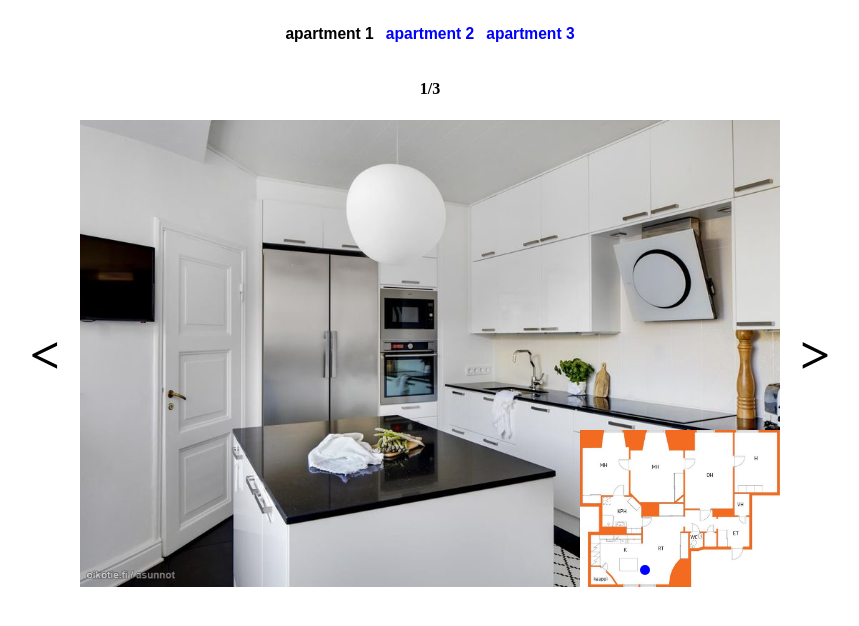
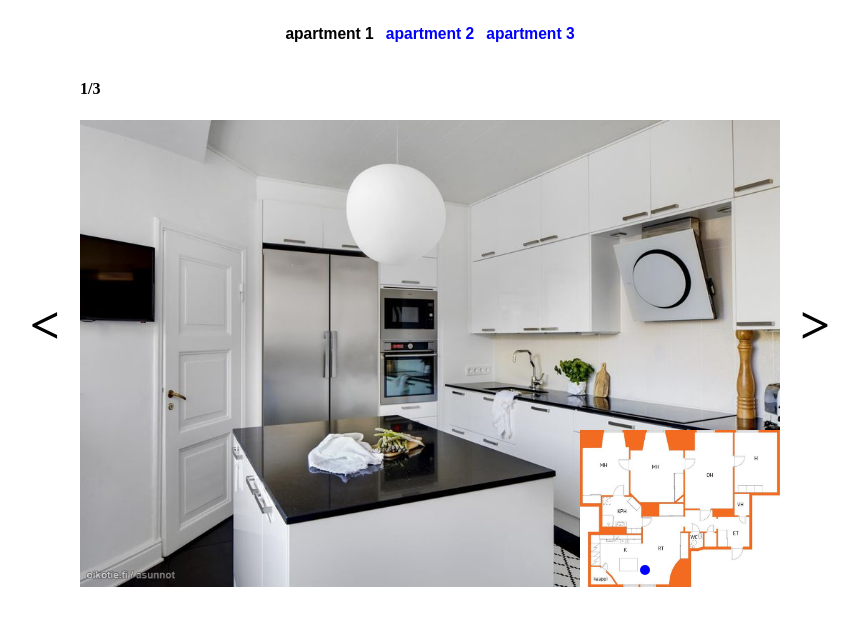
Before and after one commit to Areii1/floor-plan-vision, a React (Create React App) app: page / in a window 1280 px wide. Shown: the top 626 px of the page, without its empty margins (210-1069 px from the left). Built offline with nearby package versions, Linux system fonts and the light colour scheme.

Commit message:
update main view

```diff
--- a/src/App.tsx
+++ b/src/App.tsx
@@ -139,6 +139,8 @@ function App() {
             <View
               coords={getViewDetailsProcess.data!.views[currentImageIndex]!}
               apartmentId={getViewDetailsProcess.data!.apartmentId}
+              viewsLength={getViewDetailsProcess.data!.views.length}
+              currentImageIndex={currentImageIndex}
             />
             <NavigationButton onClick={handleNextClick} title="next view">
               <h5>&gt;</h5>
@@ -157,13 +159,18 @@ function App() {
     }
   };
 
+  const currentApartmentId =
+    getViewDetailsProcess.status === status.SUCCESS
+      ? getViewDetailsProcess.data!.apartmentId
+      : 1;
+
   return (
     <Wrapper>
       <ApartmentNavigationList>
         <li>
           <ApartmentNavigationListButton onClick={() => fetchViewDetails(1)}>
             <ApartmentNavigationListButtonText
-              active={getViewDetailsProcess.data?.apartmentId === 1}
+              active={currentApartmentId === 1}
             >
               apartment 1
             </ApartmentNavigationListButtonText>
@@ -172,7 +179,7 @@ function App() {
         <li>
           <ApartmentNavigationListButton onClick={() => fetchViewDetails(2)}>
             <ApartmentNavigationListButtonText
-              active={getViewDetailsProcess.data?.apartmentId === 2}
+              active={currentApartmentId === 2}
             >
               apartment 2
             </ApartmentNavigationListButtonText>
@@ -181,14 +188,13 @@ function App() {
         <li>
           <ApartmentNavigationListButton onClick={() => fetchViewDetails(3)}>
             <ApartmentNavigationListButtonText
-              active={getViewDetailsProcess.data?.apartmentId === 3}
+              active={currentApartmentId === 3}
             >
               apartment 3
             </ApartmentNavigationListButtonText>
           </ApartmentNavigationListButton>
         </li>
       </ApartmentNavigationList>
-      <h4>{`${currentImageIndex + 1}/${getViewDetailsProcess.data?.views?.length}`}</h4>
       {getViewSection()}
     </Wrapper>
   );
--- a/src/view/View.tsx
+++ b/src/view/View.tsx
@@ -59,6 +59,8 @@ const FloorPlanDot = styled.div`
 type ViewProps = {
   coords: Coords;
   apartmentId: number;
+  currentImageIndex: number;
+  viewsLength: number;
 };
 
 export function View(props: ViewProps) {
@@ -82,6 +84,7 @@ export function View(props: ViewProps) {
   };
   return (
     <Wrapper>
+      <h4>{`${props.currentImageIndex + 1}/${props.viewsLength}`}</h4>
       <RoomView
         src={getImage(props.apartmentId, props.coords.viewIndex)}
         alt="apartment view"
```
